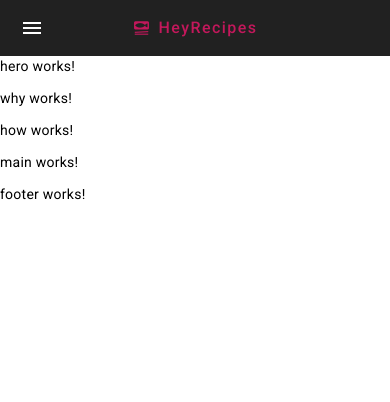
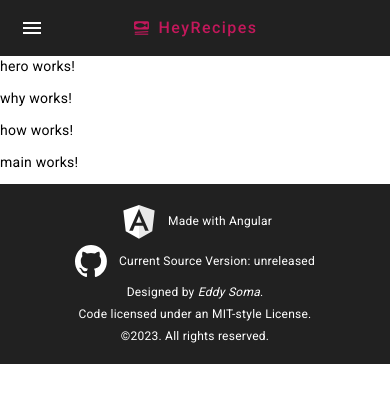
Before and after one commit to Kairn/hey-recipes, an Angular app: page / in a window 390 px wide. Shown: the top 402 px of the page. Built offline with nearby package versions, Linux system fonts and the light colour scheme.

Commit message:
design footer component

```diff
--- a/src/app/footer/footer.component.html
+++ b/src/app/footer/footer.component.html
@@ -1 +1,17 @@
-<p>footer works!</p>
+<div id="footer-box">
+    <div class="marker-box">
+        <img id="ng" src="../../assets/markers/ng.svg" alt="ng">
+        <span>Made with Angular</span>
+    </div>
+    <div class="footer-spacer"></div>
+    <div id="octocat" class="marker-box">
+        <img src="../../assets/markers/octocat.svg" alt="octocat">
+        <span>Current Source Version: unreleased</span>
+    </div>
+    <div class="footer-spacer"></div>
+    <div id="footer-text-box">
+        <div class="footer-text">Designed by <em>Eddy Soma</em>.</div>
+        <div class="footer-text">Code licensed under an MIT-style License.</div>
+        <div class="footer-text">©2023. All rights reserved.</div>
+    </div>
+</div>
--- a/src/app/footer/footer.component.scss
+++ b/src/app/footer/footer.component.scss
@@ -0,0 +1,75 @@
+#footer-box {
+    background-color: #212121;
+    width: 100%;
+    min-height: 95px;
+    color: white;
+    display: flex;
+    justify-content: center;
+    align-items: center;
+    padding: 0 1.5rem;
+    text-align: center;
+}
+
+#footer-text-box {
+    text-align: right;
+
+    .footer-text {
+        margin: 2px 0;
+    }
+}
+
+.marker-box {
+    display: flex;
+    justify-content: center;
+    align-items: center;
+
+    img {
+        width: 32px;
+        height: 32px;
+        margin-right: 0.75rem;
+    }
+
+    img#ng {
+        width: 42px;
+        height: 42px;
+    }
+}
+
+.footer-spacer {
+    flex: 1 1 auto;
+}
+
+@media (max-width: 1000px) {
+    #footer-box {
+        font-size: 12px;
+        padding: 0 0.75rem;
+    }
+
+    img {
+        width: 26px;
+        height: 26px;
+        margin-right: 0.5rem;
+    }
+
+    img#ng {
+        width: 36px;
+        height: 36px;
+        margin-right: 0.5rem;
+    }
+}
+
+@media (max-width: 676px) {
+    #footer-box {
+        padding: 1rem;
+        flex-direction: column;
+        min-height: 180px;
+    }
+
+    #footer-text-box {
+        text-align: center;
+
+        .footer-text {
+            margin: 2px 0;
+        }
+    }
+}
--- a/src/app/footer/footer.component.ts
+++ b/src/app/footer/footer.component.ts
@@ -5,6 +5,4 @@ import { Component } from '@angular/core';
   templateUrl: './footer.component.html',
   styleUrls: ['./footer.component.scss']
 })
-export class FooterComponent {
-
-}
+export class FooterComponent { }
```
Also changed, not shown: src/assets/data.json (line endings or trailing spaces), src/assets/markers/ng.svg (added), src/assets/markers/octocat.svg (added).
